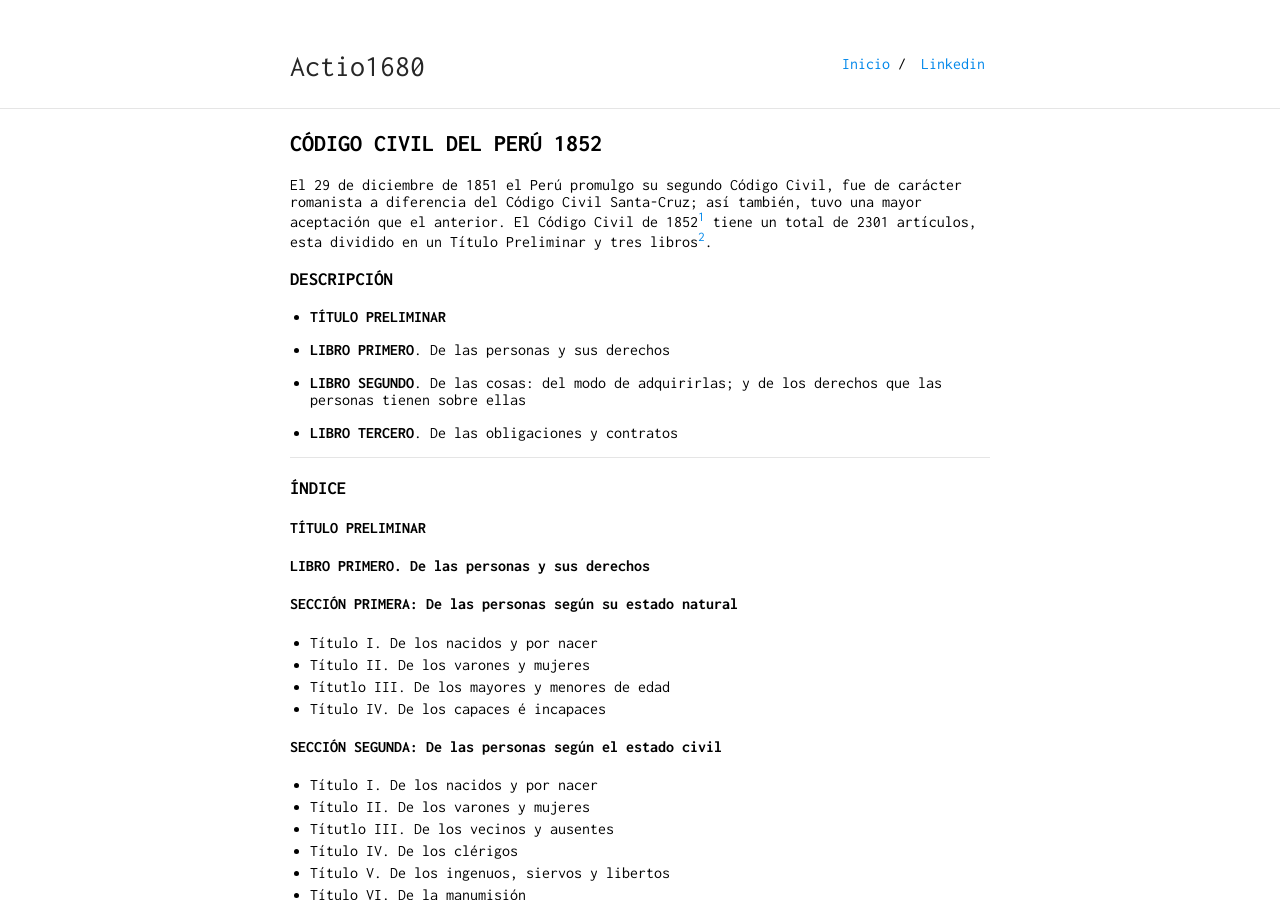
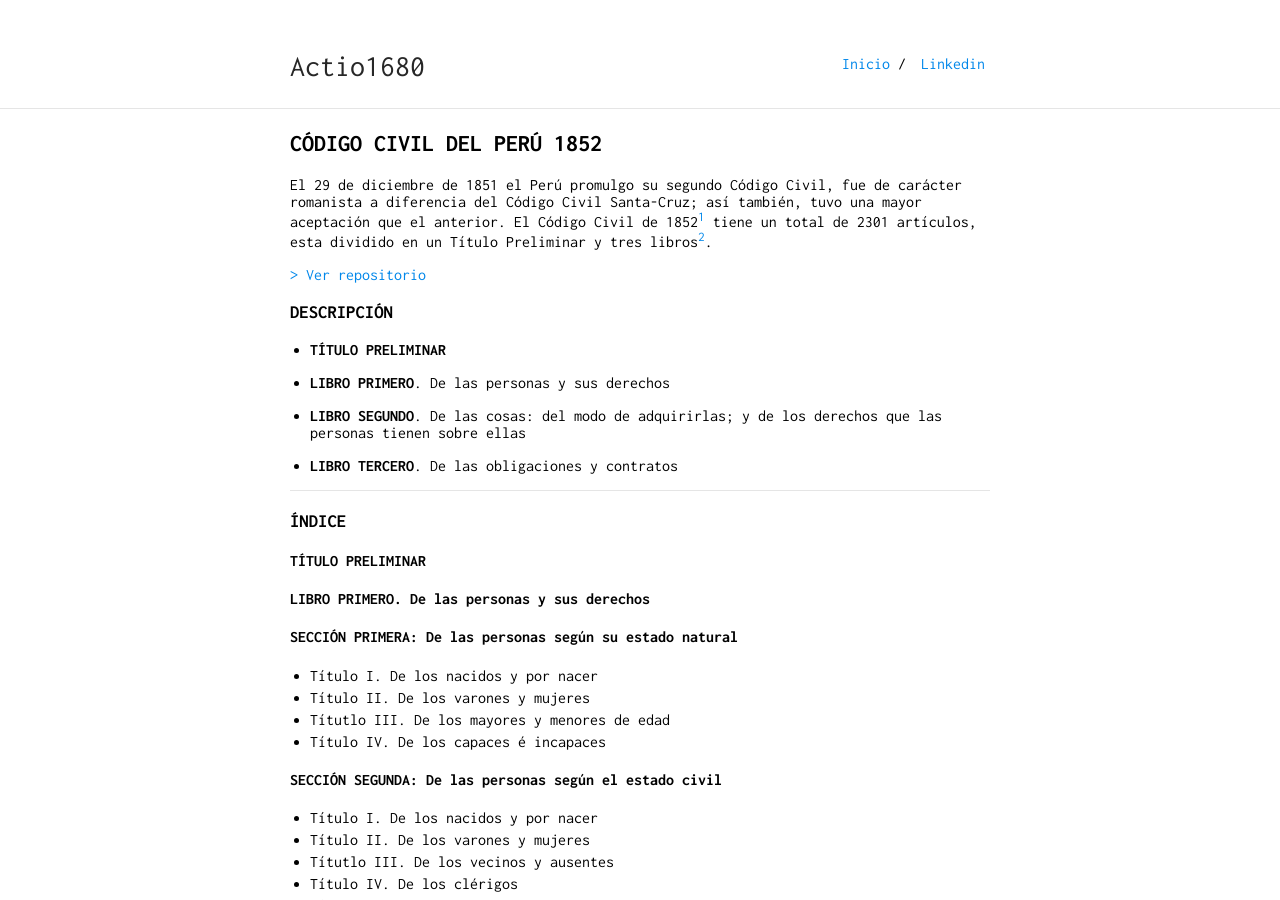
Before and after one commit to actio1680/actio1680.github.io, a Jekyll site: the page built from paginas/cc1852.md, in a window 1280 px wide and 900 px high. Built offline with Jekyll 4.4.1, drawn with Linux system fonts in a browser that asks for light colours; our own code applies the rules of GitHub Pages for plain Markdown files.

Commit message:
Update cc1852.md

```diff
--- a/paginas/cc1852.md
+++ b/paginas/cc1852.md
@@ -3,6 +3,8 @@
 ---
 ## CÓDIGO CIVIL DEL PERÚ 1852
 El 29 de diciembre de 1851 el Perú promulgo su segundo Código Civil, fue de carácter romanista a diferencia del Código Civil Santa-Cruz; así también, tuvo una mayor aceptación que el anterior. El Código Civil de 1852[^1] tiene un total de 2301 artículos, esta dividido en un Título Preliminar y tres libros[^2].
+
+[> Ver repositorio](https://github.com/actio1680/Cuerpos-legales-Peru/tree/main/Codigo-Civil/1852)
 
 ### DESCRIPCIÓN
 
```
